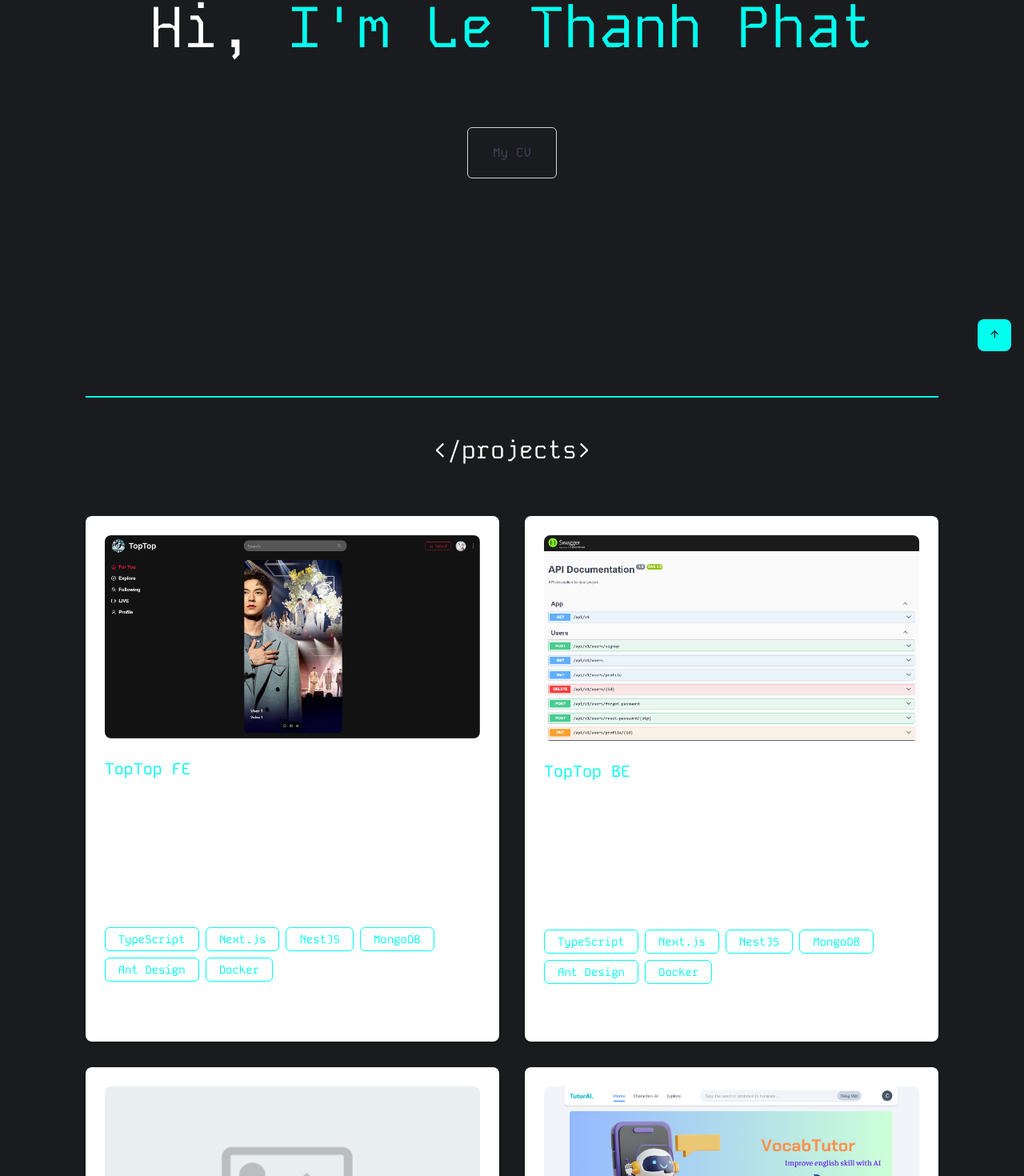
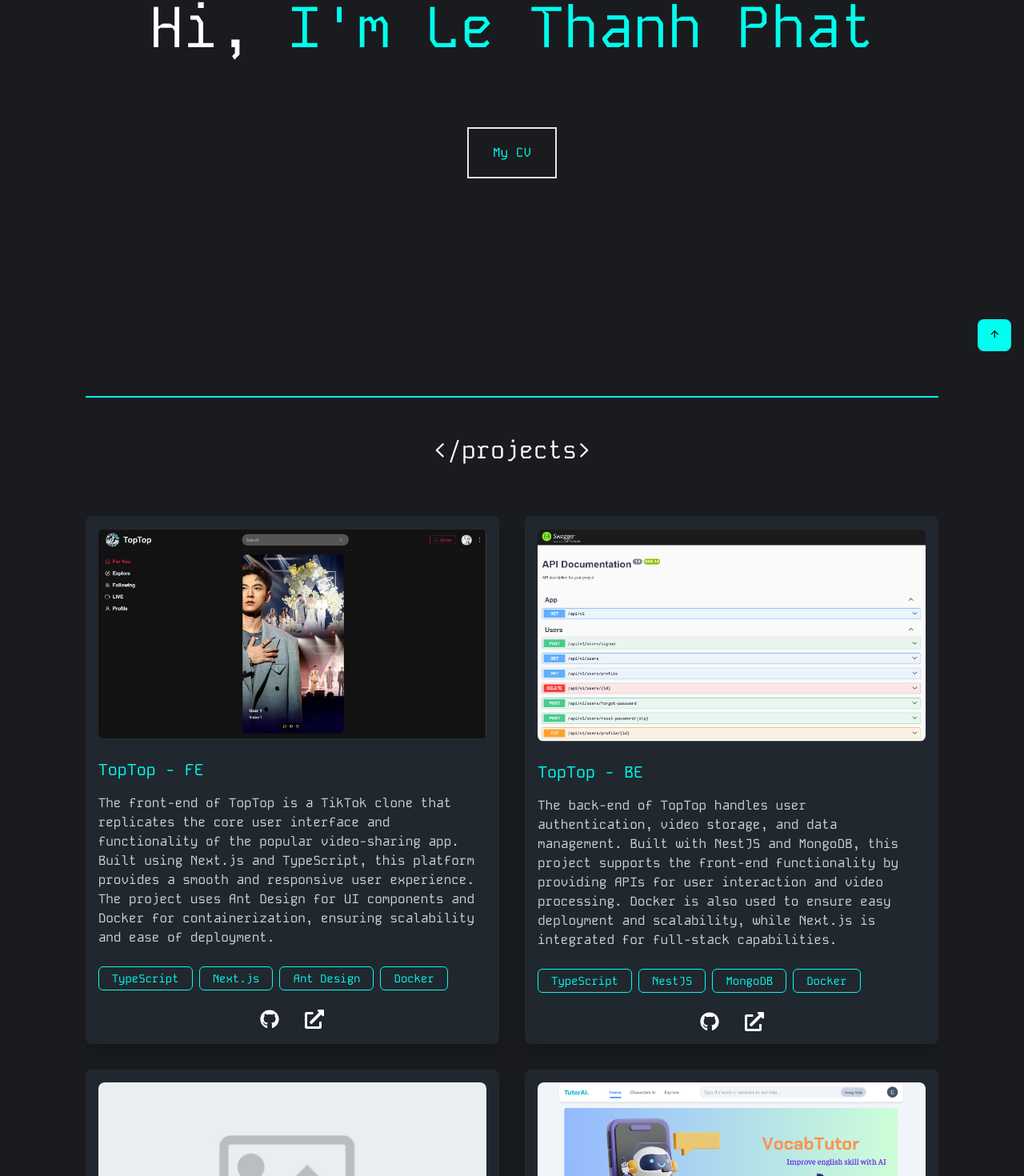
Before and after one commit to PuckyIT/Portfolio, a Next.js app: page / in a window 1280 px wide. Shown: the part 345-1815 px from the top of the page at 80% size. Built offline with nearby package versions, Linux system fonts and the light colour scheme.

Commit message:
fix button

```diff
--- a/src/app/components/ui/button.tsx
+++ /dev/null
@@ -1,37 +0,0 @@
-// src/components/ui/button.tsx
-import React from "react";
-import clsx from "clsx";
-
-interface ButtonProps extends React.ButtonHTMLAttributes<HTMLButtonElement> {
-  variant?: "default" | "outline" | "ghost";
-  size?: "icon" | "small" | "medium" | "large";
-}
-
-export const Button: React.FC<ButtonProps> = ({
-  variant = "default",
-  size = "medium",
-  className,
-  children,
-  ...props
-}) => {
-  const baseStyles = "rounded-md font-medium transition-colors focus:outline-none";
-  const variantStyles = variant === "outline"
-    ? "border border-gray-300 text-gray-700"
-    : "bg-blue-600 text-white hover:bg-blue-700";
-  const sizeStyles = size === "icon"
-    ? "p-2"
-    : size === "small"
-    ? "px-3 py-1 text-sm"
-    : size === "large"
-    ? "px-6 py-3 text-lg"
-    : "px-4 py-2";
-
-  return (
-    <button
-      className={clsx(baseStyles, variantStyles, sizeStyles, className)}
-      {...props}
-    >
-      {children}
-    </button>
-  );
-};
--- a/src/app/components/ui/card.tsx
+++ /dev/null
@@ -1,38 +0,0 @@
-/* eslint-disable @typescript-eslint/no-empty-object-type */
-// src/components/ui/card.tsx
-import React from "react";
-
-interface CardProps extends React.HTMLAttributes<HTMLDivElement> {}
-export const Card: React.FC<CardProps> = ({ children, className, ...props }) => (
-  <div className={`rounded-lg shadow-md bg-white p-4 ${className}`} {...props}>
-    {children}
-  </div>
-);
-
-interface CardHeaderProps extends React.HTMLAttributes<HTMLDivElement> {}
-export const CardHeader: React.FC<CardHeaderProps> = ({ children, ...props }) => (
-  <div className="mb-4" {...props}>
-    {children}
-  </div>
-);
-
-interface CardTitleProps extends React.HTMLAttributes<HTMLHeadingElement> {}
-export const CardTitle: React.FC<CardTitleProps> = ({ children, ...props }) => (
-  <h3 className="text-xl font-bold" {...props}>
-    {children}
-  </h3>
-);
-
-interface CardDescriptionProps extends React.HTMLAttributes<HTMLParagraphElement> {}
-export const CardDescription: React.FC<CardDescriptionProps> = ({ children, ...props }) => (
-  <p className="text-gray-600" {...props}>
-    {children}
-  </p>
-);
-
-interface CardContentProps extends React.HTMLAttributes<HTMLDivElement> {}
-export const CardContent: React.FC<CardContentProps> = ({ children, ...props }) => (
-  <div {...props}>
-    {children}
-  </div>
-);
--- a/src/app/data/project.ts
+++ b/src/app/data/project.ts
@@ -1,13 +1,11 @@
 export const projects = [
     {
-        name: "TopTop FE",
+        name: "TopTop - FE",
         description:
-            "I am developing a TikTok clone website named TopTop. This project involves custom design and implementation for both the front-end and back-end. The platform aims to replicate the core functionalities of TikTok while adding unique features that I have tailored myself.",
+            "The front-end of TopTop is a TikTok clone that replicates the core user interface and functionality of the popular video-sharing app. Built using Next.js and TypeScript, this platform provides a smooth and responsive user experience. The project uses Ant Design for UI components and Docker for containerization, ensuring scalability and ease of deployment.",
         technologies: [
             "TypeScript",
             "Next.js",
-            "NestJS",
-            "MongoDB",
             "Ant Design",
             "Docker",
         ],
@@ -16,15 +14,13 @@
         image: "/images/toptop.png",
     },
     {
-        name: "TopTop BE",
+        name: "TopTop - BE",
         description:
-            "I am developing a TikTok clone website named TopTop. This project involves custom design and implementation for both the front-end and back-end. The platform aims to replicate the core functionalities of TikTok while adding unique features that I have tailored myself.",
+            "The back-end of TopTop handles user authentication, video storage, and data management. Built with NestJS and MongoDB, this project supports the front-end functionality by providing APIs for user interaction and video processing. Docker is also used to ensure easy deployment and scalability, while Next.js is integrated for full-stack capabilities.",
         technologies: [
             "TypeScript",
-            "Next.js",
             "NestJS",
             "MongoDB",
-            "Ant Design",
             "Docker",
         ],
         projectLink: 'https://github.com/PuckyIT/TopTop-BE',
--- a/src/app/page.tsx
+++ b/src/app/page.tsx
@@ -4,8 +4,6 @@
 import { useState } from "react";
 import Image from "next/image";
 import Link from "next/link";
-import { Button } from "./components/ui/button";
-import { Card, CardContent } from "./components/ui/card";
 import emailjs from "emailjs-com";
 import { projects } from "./data/project";
 import { FaGithub, FaExternalLinkAlt } from "react-icons/fa";
@@ -137,10 +135,7 @@
               I'm Le Thanh Phat
             </span>
           </h1>
-          <Button
-            variant="outline"
-            className="text-[#00FFEE] hover:bg-[#00FFEE] hover:text-black transform transition-transform duration-300 w-28 h-16 mt-14"
-          >
+          <button className="text-[#00FFEE] hover:bg-[#00FFEE] hover:text-black transform transition-transform duration-300 w-28 h-16 mt-14 border-2 border-1-white">
             <Link
               href="/CV_LeThanhPhat.pdf"
               target="_blank"
@@ -148,27 +143,31 @@
             >
               My CV
             </Link>
-          </Button>
+          </button>
         </div>
       </section>
       <hr className="my-12 mx-auto border-t-2 border-[#00FFEE] w-10/12 " />
 
       {/* Projects Section */}
-      <section id="projects" className=" w-10/12 mx-auto">
-        <h2 className="text-center text-3xl mb-16  text-white">
+      <section id="projects" className="w-10/12 mx-auto">
+        <h2 className="text-center text-3xl mb-16 text-white">
           {"</projects>"}
         </h2>
         <div className="grid md:grid-cols-2 gap-8">
           {projects.map((project, index) => (
-            <Card className="bg-[#21272F] border-none h-10/12" key={index}>
-              <CardContent className="p-2">
+            <div
+              key={index}
+              className="bg-[#21272F] border-none h-auto rounded-lg shadow-xl overflow-hidden transform transition duration-300"
+            >
+              {/* CardContent */}
+              <div className="p-4">
                 <div className="mb-6">
                   <Image
                     src={project.image || "/images/default.png"}
                     alt={project.name}
                     width={600}
                     height={300}
-                    className="rounded-lg max-h-72 max-w-full"
+                    className="rounded-lg max-h-72 max-w-full object-cover"
                   />
                 </div>
                 <h3 className="text-xl text-[#00FFEE] mb-4">{project.name}</h3>
@@ -178,13 +177,13 @@
                     <TechTag key={idx}>{tech}</TechTag>
                   ))}
                 </div>
-                <div className="flex space-x-4 text-2xl justify-center gap-4 bottom-0">
+                <div className="flex space-x-4 text-2xl justify-center gap-4">
                   {project.projectLink && (
                     <Link
                       href={project.projectLink}
                       target="_blank"
                       rel="noopener noreferrer"
-                      className="text-white hover:text-[#00FFEE]/80 "
+                      className="text-white hover:text-[#00FFEE]/80"
                     >
                       <FaGithub />
                     </Link>
@@ -194,14 +193,14 @@
                       href={project.liveLink}
                       target="_blank"
                       rel="noopener noreferrer"
-                      className="text-white hover:text-[#00FFEE]/80 "
+                      className="text-white hover:text-[#00FFEE]/80"
                     >
                       <FaExternalLinkAlt />
                     </Link>
                   )}
                 </div>
-              </CardContent>
-            </Card>
+              </div>
+            </div>
           ))}
         </div>
       </section>
@@ -329,7 +328,7 @@
         Create by Le Thanh Phat @2024
       </h3>
 
-      {/* Scroll to Top Button */}
+      {/* Scroll to Top button */}
       <button
         onClick={() => window.scrollTo({ top: 0, behavior: "smooth" })}
         className="fixed bottom-4 right-4 bg-[#00FFEE] text-black py-2 px-4 rounded-lg hover:bg-[#00FFEE]/80"
```
